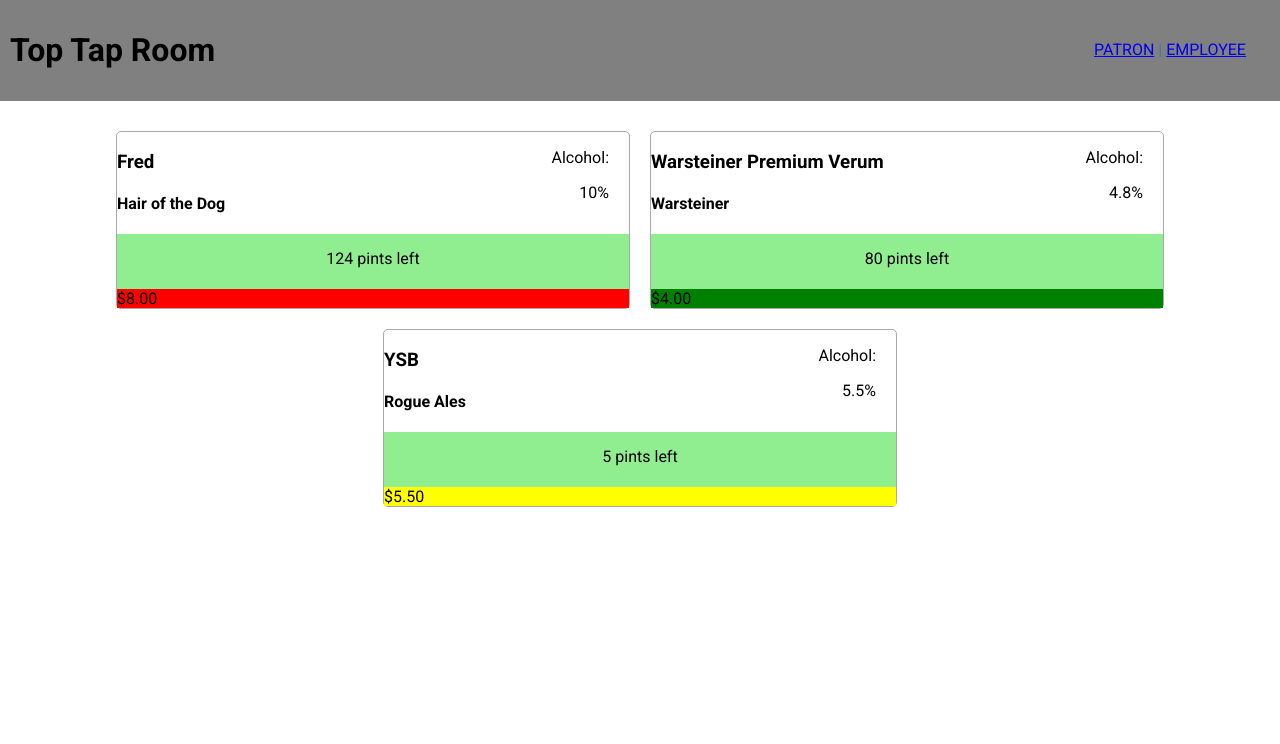
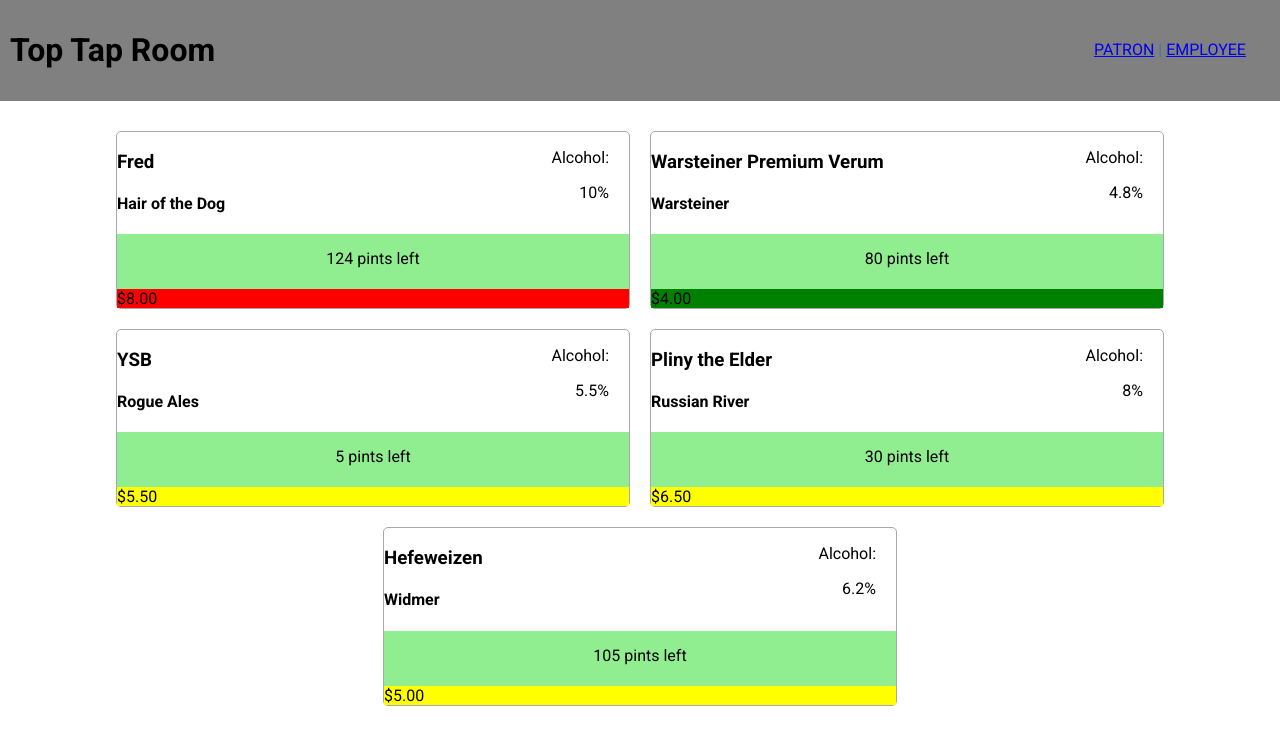
Before and after one commit to LiamPKenna/tap-room, a React (Create React App) app: page / in a window 1280 px wide. Shown: the top 744 px of the page. Built offline with nearby package versions, Linux system fonts and the light colour scheme.

Commit message:
Add additional keg data

```diff
--- a/src/kegs.js
+++ b/src/kegs.js
@@ -20,6 +20,20 @@
     alcoholContent: 5.5,
     pints: 5
   },
+  {
+    name: 'Pliny the Elder',
+    brand: 'Russian River',
+    price: 6.5,
+    alcoholContent: 8,
+    pints: 30
+  },
+  {
+    name: 'Hefeweizen',
+    brand: 'Widmer',
+    price: 5,
+    alcoholContent: 6.2,
+    pints: 105
+  },
 ];
 
 export default kegs;
```
